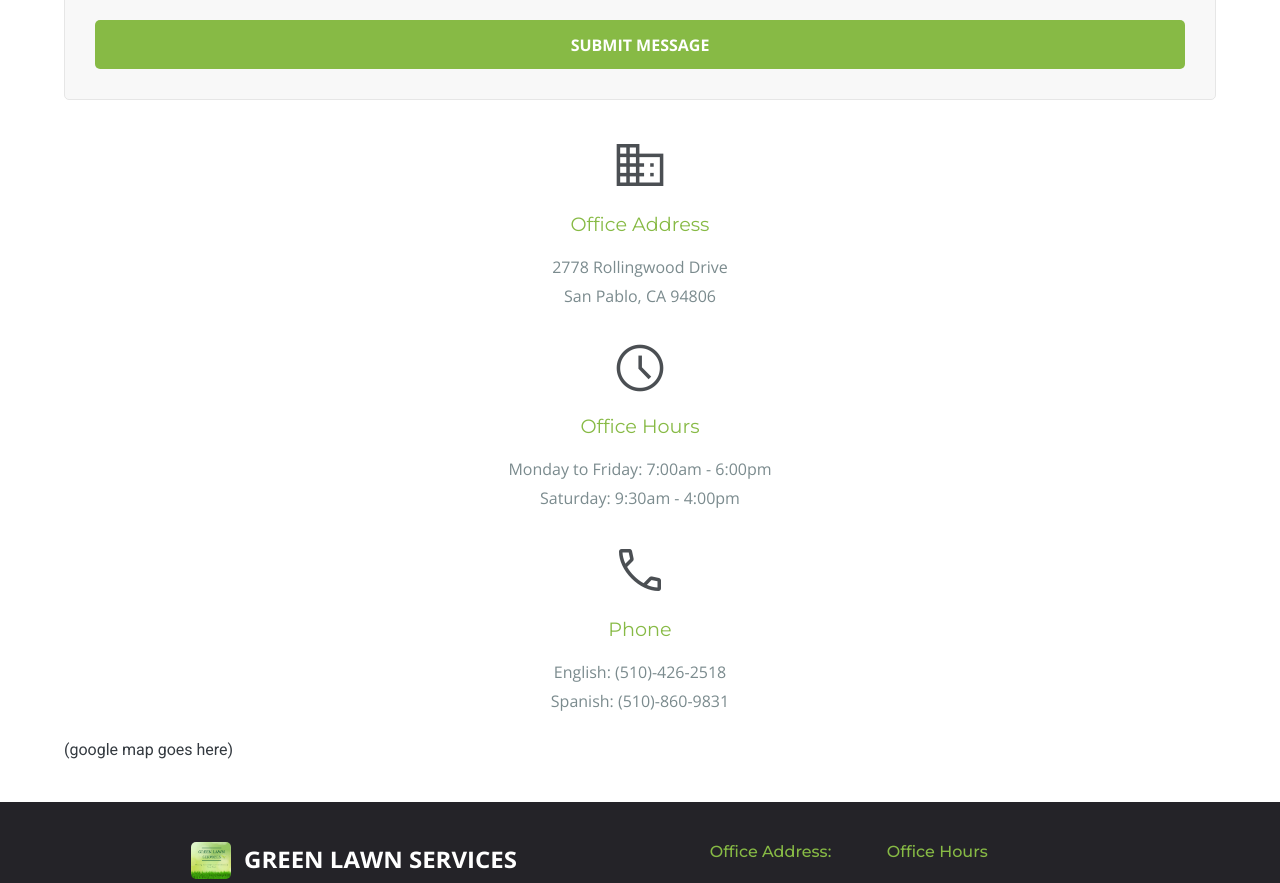
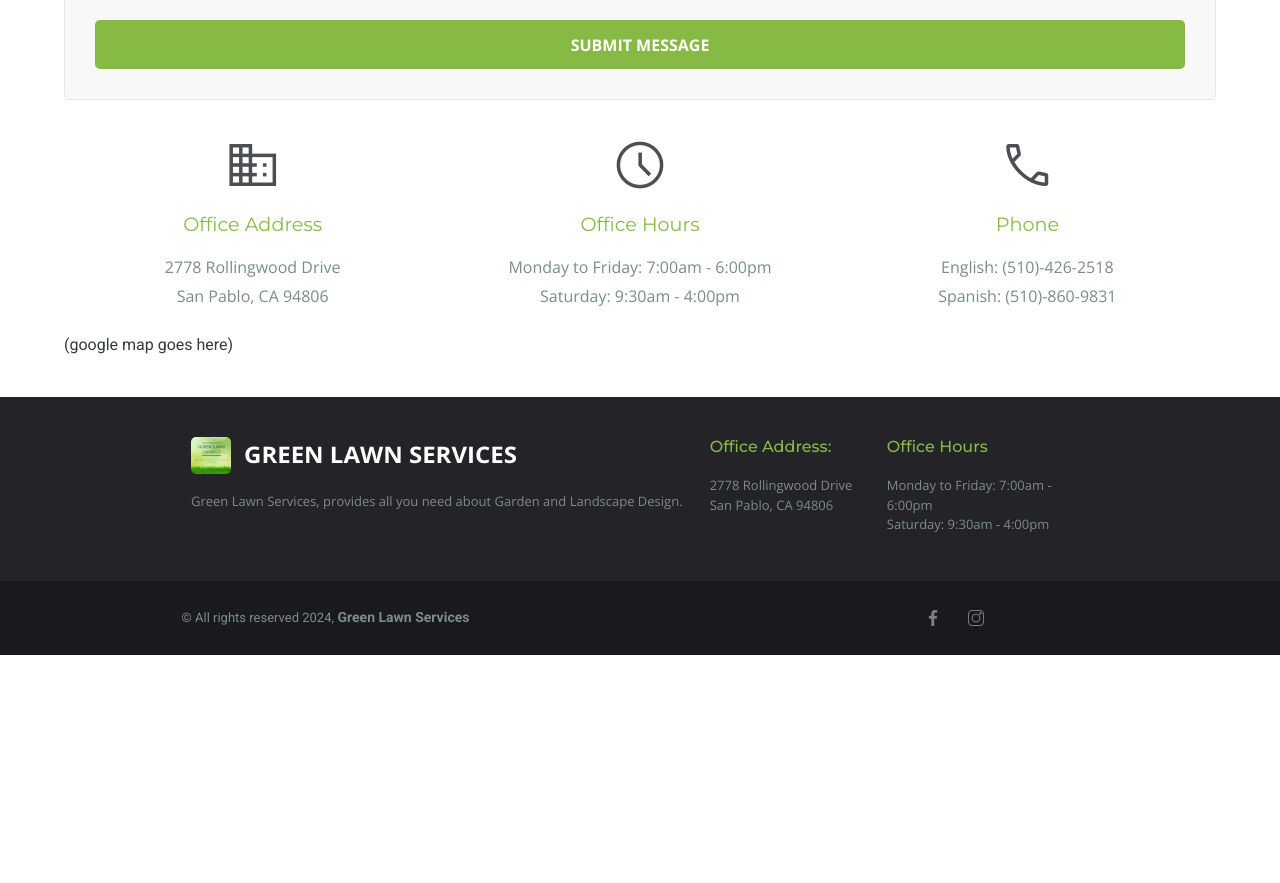
Before and after one commit to luisarevalo21/landscaper-project, a React (Vite) app: page /contact in a window 1280 px wide. Shown: the part 1560-2443 px from the top of the page. After the commit the page ends 2215 px from the top, so only its background shows below. Built offline with nearby package versions, Linux system fonts and the light colour scheme.

Commit message:
Wrap contact items

```diff
--- a/src/App.css
+++ b/src/App.css
@@ -589,10 +589,13 @@ form textarea {
 }
 .contact__items__container {
   display: flex;
-  flex-direction: column;
   gap: 10px;
+  flex-wrap: wrap;
 }
 .contact__item {
+  flex: 1;
+  min-width: 200px;
+
   display: flex;
   flex-direction: column;
   align-items: center;
```
